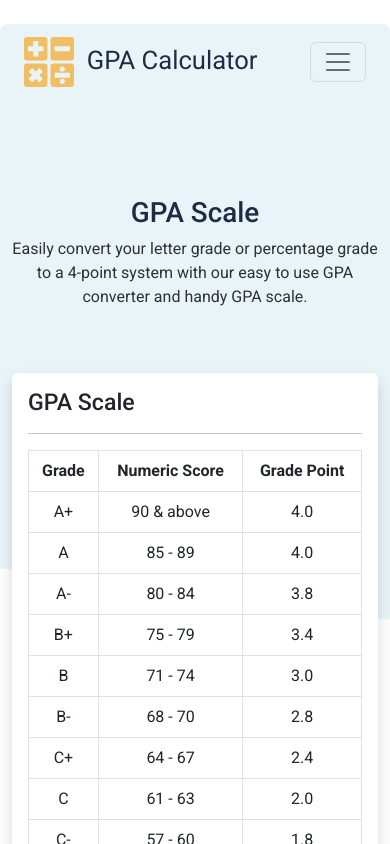
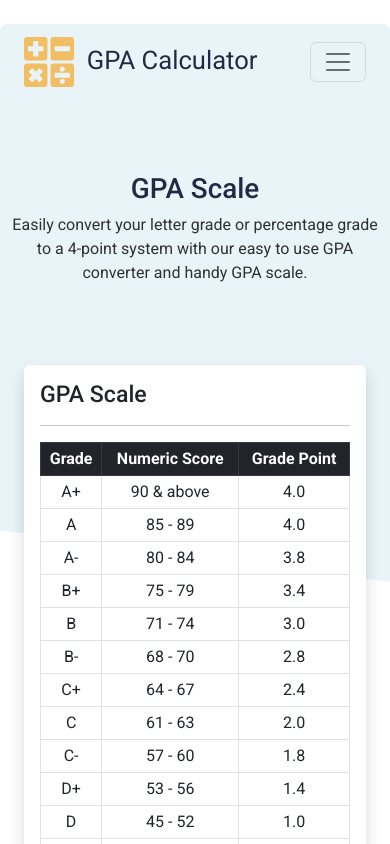
Before and after one commit to mwasifraza/gpa-calculator, a React (Create React App) app: page /scale in a window 390 px wide. Shown: the top 844 px of the page. Built offline with nearby package versions, Linux system fonts and the light colour scheme.

Commit message:
scale pg responsive

```diff
--- a/src/components/Scale.js
+++ b/src/components/Scale.js
@@ -12,17 +12,20 @@ const Scale = () => {
             <div className='page-header my-4'>
                 <Navbar />
                 <div className='row main-head'>
-                    <div className='col-lg-6 col-md-8 col-sm-10 mx-auto text-center mt-5 pt-5 z-2'>
+                    <div className='col-lg-6 col-md-8 col-sm-10 mx-auto text-center mt-5 pt-4 z-2'>
                         {/* <i class="fas fa-university fa-3x my-primary my-2"></i> */}
                         <h1>GPA Scale</h1>
                         <p>Easily convert your letter grade or percentage grade to a 4-point system with our easy to use GPA converter and handy GPA scale.</p>
                     </div>
                 </div>
-                <div className='row align-items-center gpa-form py-5'>
-                    <div className='offset-sm-1 col-sm-5 z-2'>
+                <div className='row gpa-form py-5'>
+                    <div className='col-lg-10 col-md-11 col-sm-12 mx-auto z-2'>
+                        <div className='px-4 py-2'>
+                            <div className='row'>
+                                <div className='col-lg-6 col-md-11 bg-body shadow rounded p-3 my-2'>
                                     <ScaleTable />
                                 </div>
-                    <div className='col-sm-5 p-3 z-2 ms-4 h-100'>
+                                <div className='col-lg-5 col-md-8 ms-lg-auto p-3 my-2 align-self-center'>
                                     <h4>Formula</h4>
                                     <hr />
                                     <div>
@@ -35,8 +38,9 @@ const Scale = () => {
                                         For further details&nbsp;
                                         <a href="https://uok.edu.pk/sem_results/rules.php" rel="noreferrer" className='text-primary' target="_blank">Click here</a>
                                     </div>
-
-
+                                </div>
+                            </div>
+                        </div>
                     </div>
                 </div>
                 <Footer />
--- a/src/components/elements/ScaleTable.js
+++ b/src/components/elements/ScaleTable.js
@@ -4,11 +4,11 @@ import GradePointCriteria from './api/GpScaleApi'
 const ScaleTable = () => {
   return (
     <>
-    <div className='bg-body shadow rounded p-3'>
+    <div>
         <h3>GPA Scale</h3>
         <hr />
-        <table className='table table-bordered text-center'>
-            <thead className=''>
+        <table className='table table-bordered text-center table-sm'>
+            <thead className='table-dark'>
             <tr>
                 <th>Grade</th>
                 <th>Numeric Score</th>
```
Lines whose indentation alone changed are shown as unchanged.
